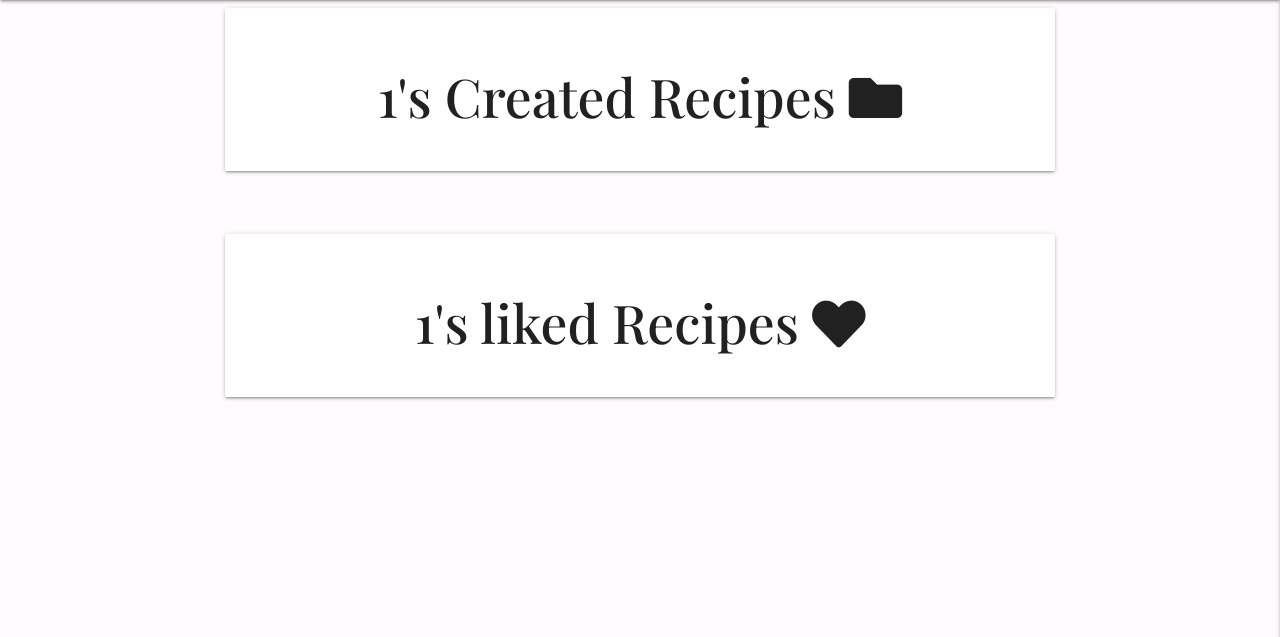
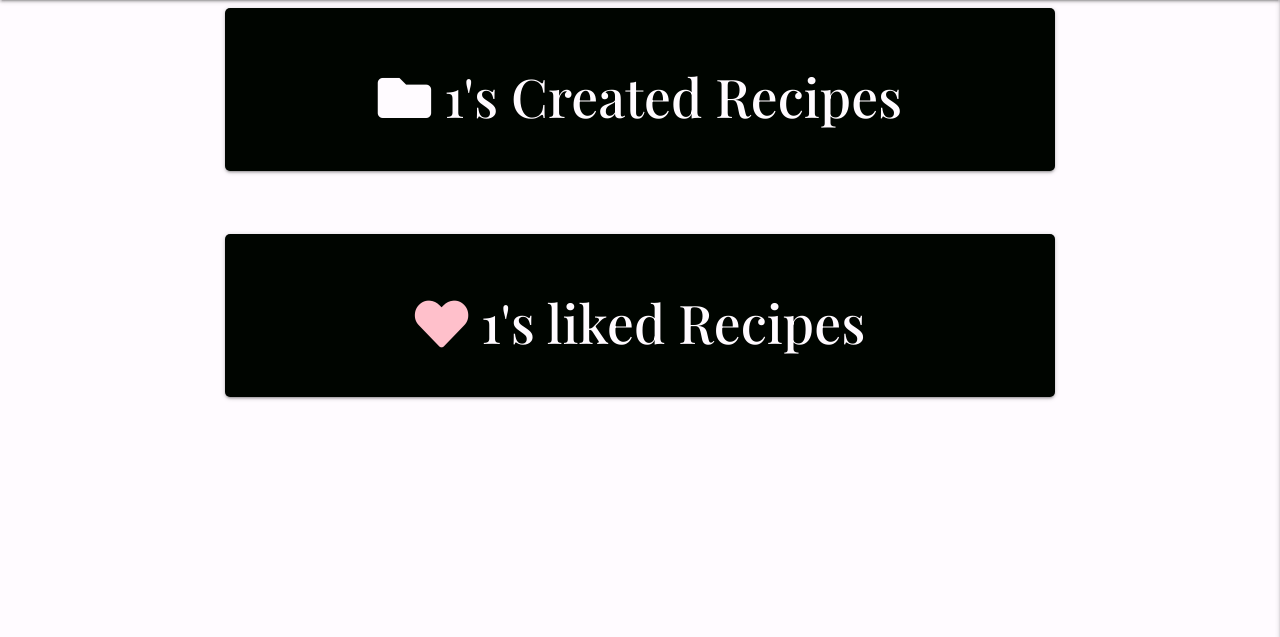
Before and after one commit to ThijsTerporten/CheffsBuddy, a Flask app: page /my_recipes/1 in a window 1280 px wide. Shown: the part 64-701 px from the top of the page. Run offline with Flask 2, Linux system fonts and the light colour scheme; the visitor is signed in with stand-in values (Sample User, id 1); data that the repository does not hold is empty; some libraries are stand-ins or nearby versions.

Commit message:
Style  my recipes banner bars for created and liked recipes

```diff
--- a/static/css/style.css
+++ b/static/css/style.css
@@ -41,4 +41,15 @@ li {
 }
 
 
-/* panel styling */
+/* panel styling in my recipes page*/
+
+
+.created-recipes {
+    background-color: #000500;
+    color: #FFFBFF;
+    border-radius: 5px;
+}
+
+.liked-recipes {
+    color: pink;
+}
--- a/templates/my_recipes.html
+++ b/templates/my_recipes.html
@@ -3,9 +3,9 @@
 
 <div class="row">
     <div class="col s12 m8 offset-m2">
-        <div class="card-panel">
+        <div class="card-panel created-recipes">
             <h2 class="center-align">
-                {{ username }}'s Created Recipes <i class="fas fa-folder prefix"></i>
+                <i class="fas fa-folder prefix"></i> {{ username }}'s Created Recipes
             </h2>
         </div>
     </div>
@@ -58,9 +58,9 @@
 </div>
 <div class="row">
     <div class="col s12 m8 offset-m2">
-        <div class="card-panel">
+        <div class="card-panel created-recipes">
             <h2 class="center-align">
-                {{ username }}'s liked Recipes <i class="fas fa-heart prefix"></i>
+                <i class="fas fa-heart prefix liked-recipes"></i> {{ username }}'s liked Recipes
             </h2>
         </div>
     </div>
```
